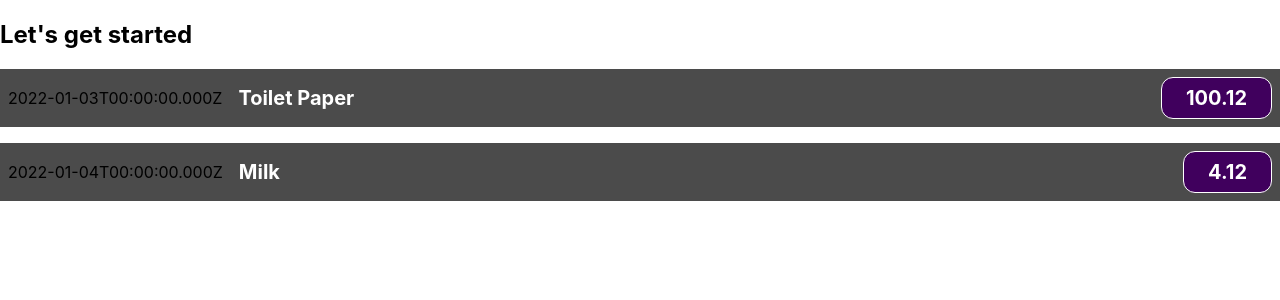
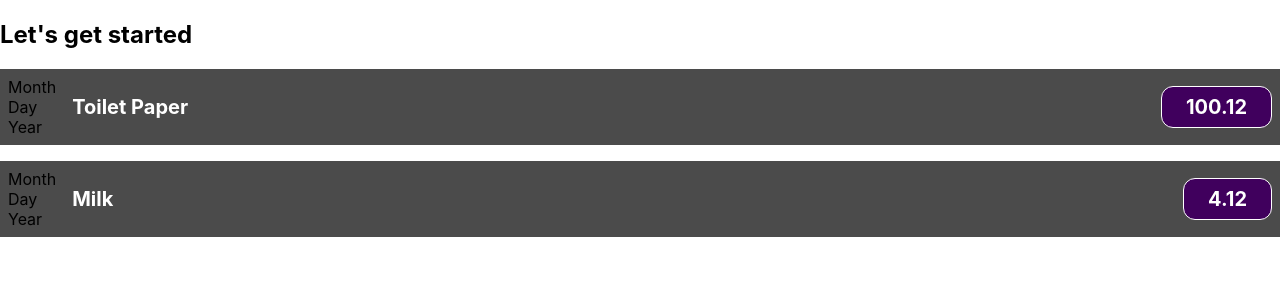
Before and after one commit to ashishjsharda/ReactNov21, a React (Create React App) app: page / in a window 1280 px wide. Shown: the top 300 px of the page. Built offline with nearby package versions, Linux system fonts and the light colour scheme.

Commit message:
Add structure

```diff
--- a/src/components/ExpenseItem.js
+++ b/src/components/ExpenseItem.js
@@ -5,7 +5,11 @@
     const summary="Car Insurance"
 
     return <div className="expense-item">
-        <div> {props.date.toISOString()}</div>
+        <div>
+            <div>Month</div>
+            <div>Day</div>
+            <div>Year</div>
+        </div>
         <div className ="expense-item__description">
             <h2> {props.title}</h2>
             <div className={"expense-item__price"}>{props.amount}</div>
```
